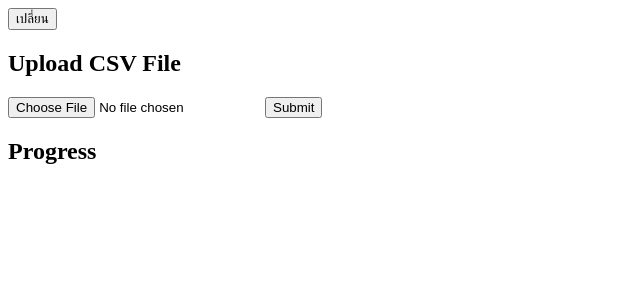
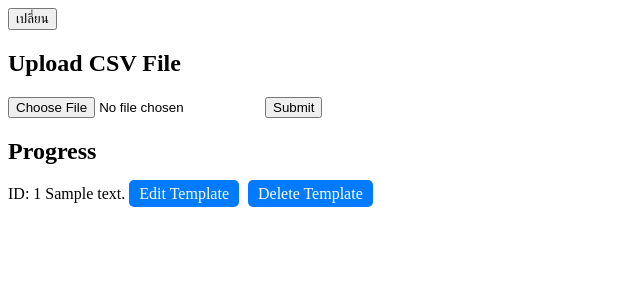
Before and after one commit to Pond22/Pre_project, a Django app: page /form/1/ in a window 1280 px wide. Shown: the top 300 px of the page, without its empty margins (0-640 px from the left). Run offline with Django 4.2, Linux system fonts and the light colour scheme; a user stored in the database is signed in; data comes from the database, SQL or seed files in the repository; tables that the repository leaves empty hold one stand-in row (values such as "Sample post").

Commit message:
'add_new_model

```diff
--- a/evaluate/templates/evaluate/main_form.html
+++ b/evaluate/templates/evaluate/main_form.html
@@ -138,6 +138,57 @@
     </li>
     {% endfor %}
   </ul>
+
+
+
+
+
+  <ul id="assessment-template-section">
+    {% for template_item in assessment_template_item %}
+    <li>
+      ID: {{ template_item.id }} {{ template_item.text }}
+      <a href="#" onclick="toggleEditForm('editForm_template_{{ template_item.id }}')" class="edit-button">Edit Template</a>
+      <a href="#" onclick="toggleDeleteForm('deleteForm_template_{{ template_item.id }}')" class="delete-button">Delete Template</a>
+      <!-- Edit form -->
+      <form id="editForm_template_{{ template_item.id }}" method="post" style="display: none">
+        {% csrf_token %}
+        <input type="hidden" name="template_id" value="{{ template_item.id }}" />
+        <input type="text" name="template_text" value="{{ template_item.text }}" required />
+        <button type="submit" class="edit-button">Save Template</button>
+      </form>
+      <!-- Delete form -->
+      <form id="deleteForm_template_{{ template_item.id }}" method="post" style="display: none">
+        {% csrf_token %}
+        <input type="hidden" name="template_id" value="{{ template_item.id }}" />
+        <button type="submit" class="delete-button">Confirm Delete</button>
+      </form>
+      {% if template_item.sub_items.all %}
+      <ul>
+        {% for sub_item in template_item.sub_items.all %}
+        <li>
+          {{ forloop.parentloop.counter }}.{{ forloop.counter }} ID: {{ sub_item.id }} {{ sub_item.text }}
+          <a href="#" onclick="toggleEditForm('editForm_sub_{{ sub_item.id }}')" class="edit-button">Edit Sub-item</a>
+          <a href="#" onclick="toggleDeleteForm('deleteForm_sub_{{ sub_item.id }}')" class="delete-button">Delete Sub-item</a>
+          <!-- Edit sub-item form -->
+          <form id="editForm_sub_{{ sub_item.id }}" method="post" style="display: none">
+            {% csrf_token %}
+            <input type="hidden" name="sub_item_id" value="{{ sub_item.id }}" />
+            <input type="text" name="sub_text" value="{{ sub_item.text }}" required />
+            <button type="submit" class="edit-button">Save Sub-item</button>
+          </form>
+          <!-- Delete sub-item form -->
+          <form id="deleteForm_sub_{{ sub_item.id }}" method="post" style="display: none">
+            {% csrf_token %}
+            <input type="hidden" name="sub_item_id" value="{{ sub_item.id }}" />
+            <button type="submit" class="delete-button">Confirm Delete</button>
+          </form>
+        </li>
+        {% endfor %}
+      </ul>
+      {% endif %}
+    </li>
+    {% endfor %}
+  </ul>
 </body>
 
 <script>
--- a/evaluate/views.py
+++ b/evaluate/views.py
@@ -48,12 +48,12 @@ def create_form(request):
             new_in = new_form.save(commit=False)
             new_in.created_by = request.user
             new_in.save()
-
+            print('main_item_form_template_id',request.POST.getlist('main_field0'))
             #somthing = 'main_field0'
-
+            create_form = get_object_or_404(form_model, id=new_in.id)
             if 'main_field0' in request.POST:
                 for i in range(le + 1):
-                    create_form = get_object_or_404(form_model, id=new_in.id)
+                    #create_form = get_object_or_404(form_model, id=new_in.id)
                     name_main = 'main_field' + str(i)
                     main_fields = request.POST.get(name_main)  # ใช้ค่าว่างในกรณีที่ไม่พบค่า
                     print('main_fields =', name_main)
@@ -65,8 +65,18 @@ def create_form(request):
                     print('name_sub =', name_sub)
 
                     for sub_field_text in sub_fields:
-                        sub_field = AssessmentItem.objects.create(text=sub_field_text, parent=main_field)
+                        sub_field = AssessmentItem.objects.create(text=sub_field_text, parent=main_field, form=create_form)
 
+                if 'main_item_form_template_id' in request.POST:
+                    create_form = get_object_or_404(form_model, id=new_in.id)
+                    main_template_fields = request.POST.get('main_item_form_template_id')
+                    template_data = TemplateData.objects.get(id=main_template_fields)
+                    template_main_field = AssessmentItem.objects.create(template_select=template_data, form=create_form)
+
+                    sub_template_fields =request.POST.getlist('sub_item_form_template_id')
+                    for sub_template_field_id in sub_template_fields:
+                        sub_template_data = TemplateData.objects.get(id=sub_template_field_id)
+                        AssessmentItem.objects.create(template_select=sub_template_data, parent=template_main_field, form=create_form)
                 return HttpResponse("Data saved successfully!")
             else:
                 return HttpResponse("Error: No data for 'main_field0'")
@@ -77,7 +87,7 @@ def create_form(request):
         for form in active_forms:
             template_data[form] = list(form.templatedata_set.all())
 
-        print(template_data)
+
         new_form = Assessment_Form()
         user_now = request.user.username
         return render(request, 'evaluate/create_form.html', {'new_form': new_form, 'template_data': template_data, 'user_now':user_now})
@@ -134,9 +144,14 @@ def view_form(request, form_id):
             return HttpResponse("Invalid form data.")
 
     form_instance = get_object_or_404(form_model, pk=form_id)
-    clo_form = AssessmentItem.objects.filter(form=form_id, parent__isnull=True)
+    clo_form = AssessmentItem.objects.filter(form=form_id, parent__isnull=True, template_select__isnull=True)
+
+    a = AssessmentItem.objects.filter(form=form_id, parent__isnull=True, template_select__isnull=False)
+    assessment_template_item = TemplateData.objects.filter(id__in=a.values_list('template_select__id', flat=True))
+
+
     csv_1 = CSVUploadForm()
-    context = {'form_instance': form_instance, 'clo_form': clo_form, 'csv_1': csv_1}
+    context = {'form_instance': form_instance, 'clo_form': clo_form, 'csv_1': csv_1, 'assessment_template_item': assessment_template_item}
     return render(request, 'evaluate/main_form.html', context)
 
 def handle_csv_upload(request, form_id):
--- a/formsite/models.py
+++ b/formsite/models.py
@@ -13,12 +13,45 @@ class LineTokens(models.Model): # เพิ่มฟิลด์ line_token
     line_token = models.CharField(max_length=30, blank=True, null=True)
     user = models.OneToOneField(User, on_delete=models.CASCADE)
 
+
+class Teamplates(models.Model):
+    id = models.BigAutoField(primary_key=True)
+    created_by = models.ForeignKey(User, on_delete=models.CASCADE, null=True, blank=True)
+    create = models.DateTimeField(auto_now_add=True)
+    is_active = models.BooleanField(default=False)
+    semester_choices = (
+        (1, '1'),
+        (2, '2'),
+        (3, '3')
+    )
+    semester = models.IntegerField(choices=semester_choices)
+    year_number = models.IntegerField(
+        verbose_name='ปี',
+        help_text='ใส่ตัวเลขปี 4 ตัว',
+        validators=[MinValueValidator(2567), MaxValueValidator(2570)]
+    )
+
+
+
+class TemplateData(models.Model):
+    id = models.BigAutoField(primary_key=True)
+    text = models.TextField(null=False, blank=False)
+    parent = models.ForeignKey('self', on_delete=models.CASCADE, null=True, blank=True, related_name='sub_items')
+    create = models.DateTimeField(auto_now_add=True)
+    update = models.DateTimeField(auto_now=True)
+    form = models.ForeignKey(Teamplates, on_delete=models.CASCADE)
+
+    def __str__(self):
+        return self.text, self.id
+
+
 class Form(models.Model):
     id = models.BigAutoField(primary_key=True)
     name = models.CharField(max_length=100)
     class_code = models.CharField(max_length=10)
     created_by = models.ForeignKey(User, on_delete=models.CASCADE, null=True, blank=True)
-    create = models.DateTimeField(auto_now_add=True)
+    create = models.DateTimeField(max_length=300, null=True, blank=True)
+    description = models.CharField(max_length=200, null=True, blank=True)
     is_teacher_form = models.BooleanField(default=False)
     semester_choices =(
         #("Undefined","Undefined"),
@@ -49,13 +82,14 @@ class AuthorizedUser(models.Model):
 class AssessmentItem(models.Model):
     text = models.TextField()
     form = models.ForeignKey(Form, on_delete=models.CASCADE)
+    template_select = models.ForeignKey(TemplateData, on_delete=models.CASCADE,null=True, blank=True)
     parent = models.ForeignKey('self', on_delete=models.CASCADE, null=True, blank=True, related_name='sub_items')
     id = models.BigAutoField(primary_key=True)
     create_date = models.DateTimeField(auto_now_add=True)
     update = models.DateTimeField(auto_now=True)
 
     def __str__(self):
-        return self.text
+        return {self.text} ,{self.template_select}
 
 class AssessmentResponse(models.Model):
     respondent = models.ForeignKey(User, on_delete=models.CASCADE)
@@ -67,30 +101,9 @@ class AssessmentResponse(models.Model):
     def __str__(self):
         return self.assessment_item
 
-class Teamplates(models.Model):
-    id = models.BigAutoField(primary_key=True)
-    created_by = models.ForeignKey(User, on_delete=models.CASCADE, null=True, blank=True)
-    create = models.DateTimeField(auto_now_add=True)
-    is_active = models.BooleanField(default=False)
-    semester_choices = (
-        (1, '1'),
-        (2, '2'),
-        (3, '3')
-    )
-    semester = models.IntegerField(choices=semester_choices)
-    year_number = models.IntegerField(
-        verbose_name='ปี',
-        help_text='ใส่ตัวเลขปี 4 ตัว',
-        validators=[MinValueValidator(2567), MaxValueValidator(2570)]
-    )
-
-class TemplateData(models.Model):
-    id = models.BigAutoField(primary_key=True)
-    text = models.TextField(null=False, blank=False)
-    parent = models.ForeignKey('self', on_delete=models.CASCADE, null=True, blank=True, related_name='sub_items')
+class Courese(models.Model):
+    teamplates = models.ForeignKey(Teamplates, on_delete=models.CASCADE)
+    section = models.CharField(max_length=2)
+    class_code = models.CharField(max_length=7)
     create = models.DateTimeField(auto_now_add=True)
     update = models.DateTimeField(auto_now=True)
-    form = models.ForeignKey(Teamplates, on_delete=models.CASCADE)
-
-    def __str__(self):
-        return self.text
```
Also changed, not shown: evaluate/templates/evaluate/create_form.html (+99 -35 lines), formsite/migrations/0003_assessmentitem_template_select_form_description_and_more.py (added).
